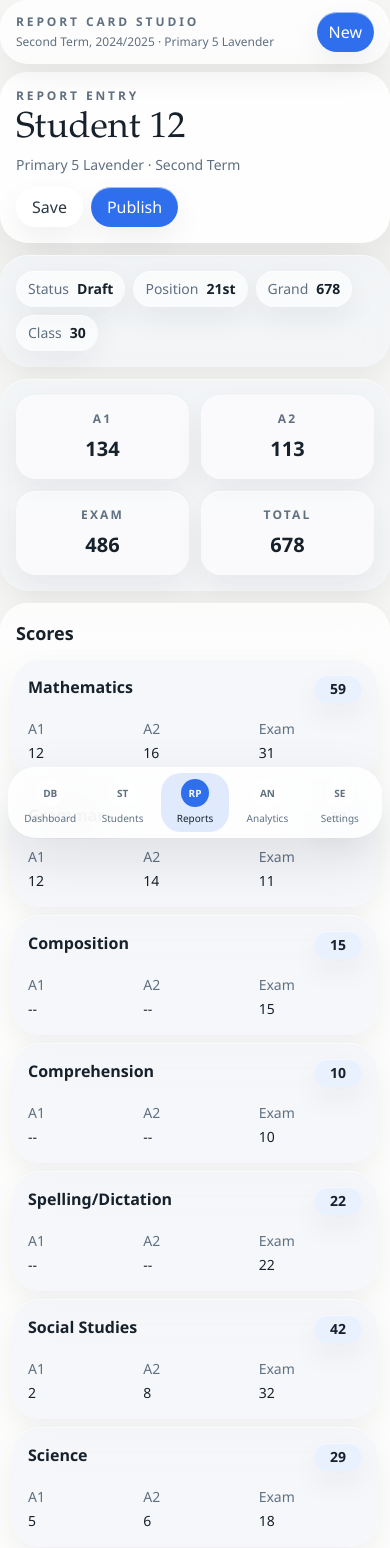
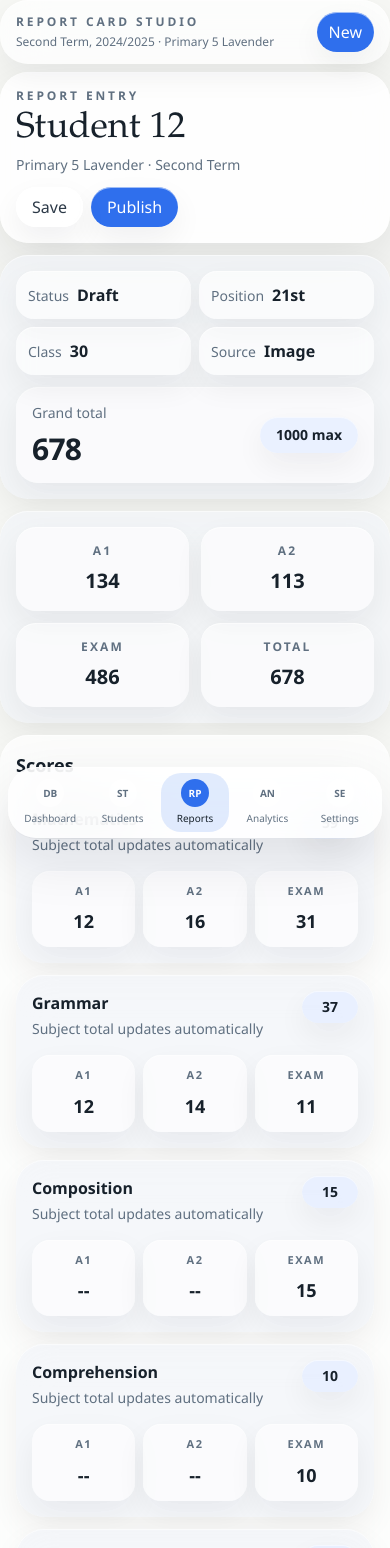
Before and after one commit to Dr-dyrane/report-card-studio, a Next.js app: page /reports/student-12 in a window 390 px wide. Shown: the top 1548 px of the page. Built offline with nearby package versions, Linux system fonts and the light colour scheme.

Commit message:
Improve mobile report entry workflow

```diff
--- a/src/app/reports/[reportId]/page.tsx
+++ b/src/app/reports/[reportId]/page.tsx
@@ -34,6 +34,13 @@ const summary = [
   ["Total", "678"],
 ];
 
+const quickMeta = [
+  ["Status", "Draft"],
+  ["Position", "21st"],
+  ["Class", "30"],
+  ["Source", "Image"],
+];
+
 export default async function ReportEntryPage({
   params,
 }: {
@@ -51,25 +58,34 @@ export default async function ReportEntryPage({
         secondaryAction="Save"
       />
 
-      <section className="grid gap-3 xl:grid-cols-[1.2fr_0.8fr]">
+      <section className="grid gap-3 xl:grid-cols-[1.16fr_0.84fr]">
         <div className="frost-panel-soft rounded-[26px] px-4 py-4 sm:px-5 sm:py-5">
-          <div className="flex flex-wrap items-center gap-2 sm:gap-3">
-            {[
-              ["Status", "Draft"],
-              ["Position", "21st"],
-              ["Grand", "678"],
-              ["Class", "30"],
-            ].map(([label, value]) => (
+          <div className="grid grid-cols-2 gap-2 sm:flex sm:flex-wrap sm:gap-3">
+            {quickMeta.map(([label, value]) => (
               <div
                 key={label}
-                className="rounded-full bg-white/60 px-3 py-2 text-sm shadow-[var(--shadow-frost)] sm:px-4"
+                className="rounded-[18px] bg-white/60 px-3 py-3 shadow-[var(--shadow-frost)] sm:rounded-full sm:px-4 sm:py-2"
               >
-                <span className="text-[color:var(--text-muted)]">{label}</span>
+                <span className="text-sm text-[color:var(--text-muted)]">{label}</span>
                 <span className="ml-2 font-semibold text-[color:var(--text-strong)]">
                   {value}
                 </span>
               </div>
             ))}
+          </div>
+
+          <div className="mt-3 rounded-[22px] bg-white/55 px-4 py-4 shadow-[var(--shadow-frost)]">
+            <div className="flex items-center justify-between gap-3">
+              <div>
+                <p className="text-sm text-[color:var(--text-muted)]">Grand total</p>
+                <p className="mt-2 text-3xl font-semibold tracking-tight text-[color:var(--text-strong)]">
+                  678
+                </p>
+              </div>
+              <div className="rounded-full bg-[color:rgba(231,240,255,0.88)] px-4 py-2 text-sm font-semibold text-[color:var(--text-strong)] shadow-[var(--shadow-frost)]">
+                1000 max
+              </div>
+            </div>
           </div>
         </div>
 
@@ -94,39 +110,44 @@ export default async function ReportEntryPage({
 
       <div className="grid gap-3 sm:gap-6 xl:grid-cols-[1.25fr_0.42fr]">
         <SectionCard title="Scores">
-          <div className="-mx-1 space-y-2 sm:hidden">
+          <div className="space-y-3 sm:hidden">
             {rows.map((row) => (
               <div
                 key={row.subject}
                 className="frost-panel-soft rounded-[24px] px-4 py-4"
               >
                 <div className="flex items-start justify-between gap-3">
+                  <div className="min-w-0">
                     <p className="font-semibold text-[color:var(--text-strong)]">
                       {row.subject}
                     </p>
-                  <span className="inline-flex min-w-12 items-center justify-center rounded-full bg-[color:rgba(231,240,255,0.82)] px-3 py-1 text-sm font-semibold text-[color:var(--text-strong)] shadow-[var(--shadow-frost)]">
+                    <p className="mt-1 text-sm text-[color:var(--text-muted)]">
+                      Subject total updates automatically
+                    </p>
+                  </div>
+                  <span className="inline-flex min-w-14 items-center justify-center rounded-full bg-[color:rgba(231,240,255,0.88)] px-3 py-1.5 text-sm font-semibold text-[color:var(--text-strong)] shadow-[var(--shadow-frost)]">
                     {row.total}
                   </span>
                 </div>
-                <div className="mt-4 grid grid-cols-3 gap-3 text-sm">
-                  <div>
-                    <p className="text-[color:var(--text-muted)]">A1</p>
-                    <p className="mt-1 font-medium text-[color:var(--text-strong)]">
-                      {row.a1}
+
+                <div className="mt-4 grid grid-cols-3 gap-2">
+                  {[
+                    ["A1", row.a1],
+                    ["A2", row.a2],
+                    ["Exam", row.exam],
+                  ].map(([label, value]) => (
+                    <div
+                      key={label}
+                      className="rounded-[18px] bg-white/55 px-3 py-3 text-center shadow-[var(--shadow-frost)]"
+                    >
+                      <p className="text-[11px] font-semibold uppercase tracking-[0.14em] text-[color:var(--text-muted)]">
+                        {label}
+                      </p>
+                      <p className="mt-2 text-lg font-semibold text-[color:var(--text-strong)]">
+                        {value}
                       </p>
                     </div>
-                  <div>
-                    <p className="text-[color:var(--text-muted)]">A2</p>
-                    <p className="mt-1 font-medium text-[color:var(--text-strong)]">
-                      {row.a2}
-                    </p>
-                  </div>
-                  <div>
-                    <p className="text-[color:var(--text-muted)]">Exam</p>
-                    <p className="mt-1 font-medium text-[color:var(--text-strong)]">
-                      {row.exam}
-                    </p>
-                  </div>
+                  ))}
                 </div>
               </div>
             ))}
```
Lines whose indentation alone changed are shown as unchanged.
